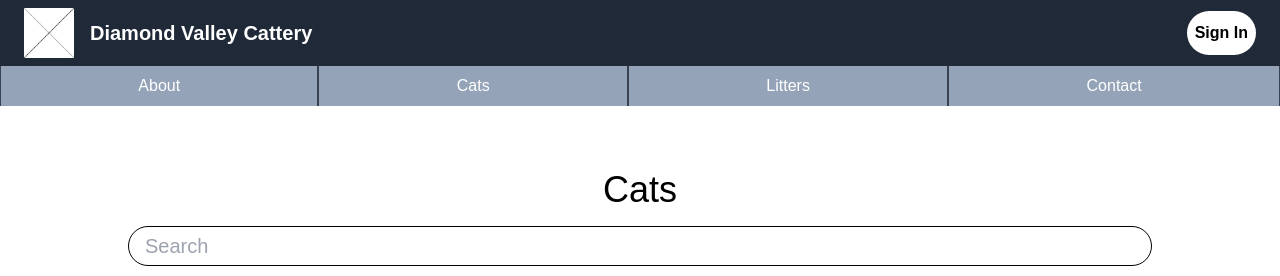
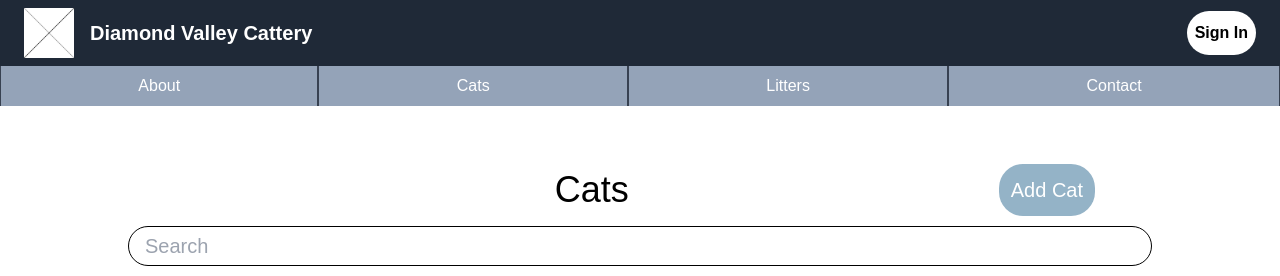
Before and after one commit to afern140/Diamond-Valley-Cattery-Website, a Next.js app: page /cats in a window 1280 px wide. Shown: the top 276 px of the page. Built offline with nearby package versions, Linux system fonts and the light colour scheme; no server answers; the database is empty.

Commit message:
addcatpage

```diff
--- a/app/cats/catlist.js
+++ b/app/cats/catlist.js
@@ -1,6 +1,7 @@
 "use client"
 
 import React, { useState, useEffect } from "react";
+import Link from "next/link";
 import Dropdown from "@/app/components/dropdown";
 import CatButton1 from "@/app/components/catbutton-1";
 import cats from "./[cat]/cat.json"
@@ -121,7 +122,15 @@ export default function CatList() {
 	return (
 		<main className="w-full flex-col justify-center text-black text-xl font-normal bg-white">
       <div>
-        <h1 className=" font-normal text-4xl flex text-center justify-center text-black pt-16 pb-4">Cats</h1>
+        <div className=" grid grid-flow-col">
+          <div className="" />
+          <h1 className=" font-normal m-auto text-4xl flex text-center justify-center text-black pt-16 pb-4">Cats</h1>
+          <div className="pt-12 flex">
+            <Link href="" className="m-auto">
+              <button className=" bg-cat-gray-1 p-3 rounded-3xl text-white">Add Cat</button>
+            </Link>
+          </div>
+        </div>
         {/* Search Field */}
         <div className="align-middle justify-center flex">
             <input type="text"
--- /dev/null
+++ b/app/components/catbutton-notitle.js
@@ -0,0 +1,29 @@
+"use client";
+import { useEffect, useState } from "react";
+import Image from 'next/image'
+import Link from "next/link";
+import data from "@/app/cats/[cat]/cat.json"
+
+const IDs = [
+    { id: 0, link: "/img/Kitty_1.png",
+      id: 1, link: "/img/Kitty_2.png" }
+]
+
+function CatButton({ id, name, age, color, eye_color, breed, gender, vaccinations, conditions, fatherID, motherID, children }) {
+    const [width, setWidth] = useState(0);
+
+    return (
+        <Link href={`/cats/${id}`} className="w-full flex justify-center">
+        <button className="flex-col font-bold p-2 text-black place-items-center">
+            <Image
+                alt="Kitty"
+                src={ id % 2 == 0 ? "/img/Kitty_1.png" : "/img/Kitty_2.png" }
+                width={width < 1024 ? "300" : "300"}
+                height={width < 1024 ? "300" : "300"}
+                className="justify-center align-center place-items-center"
+                objectFit="contain"/>
+        </button>
+        </Link>
+    );
+  };
+export default CatButton;
```
